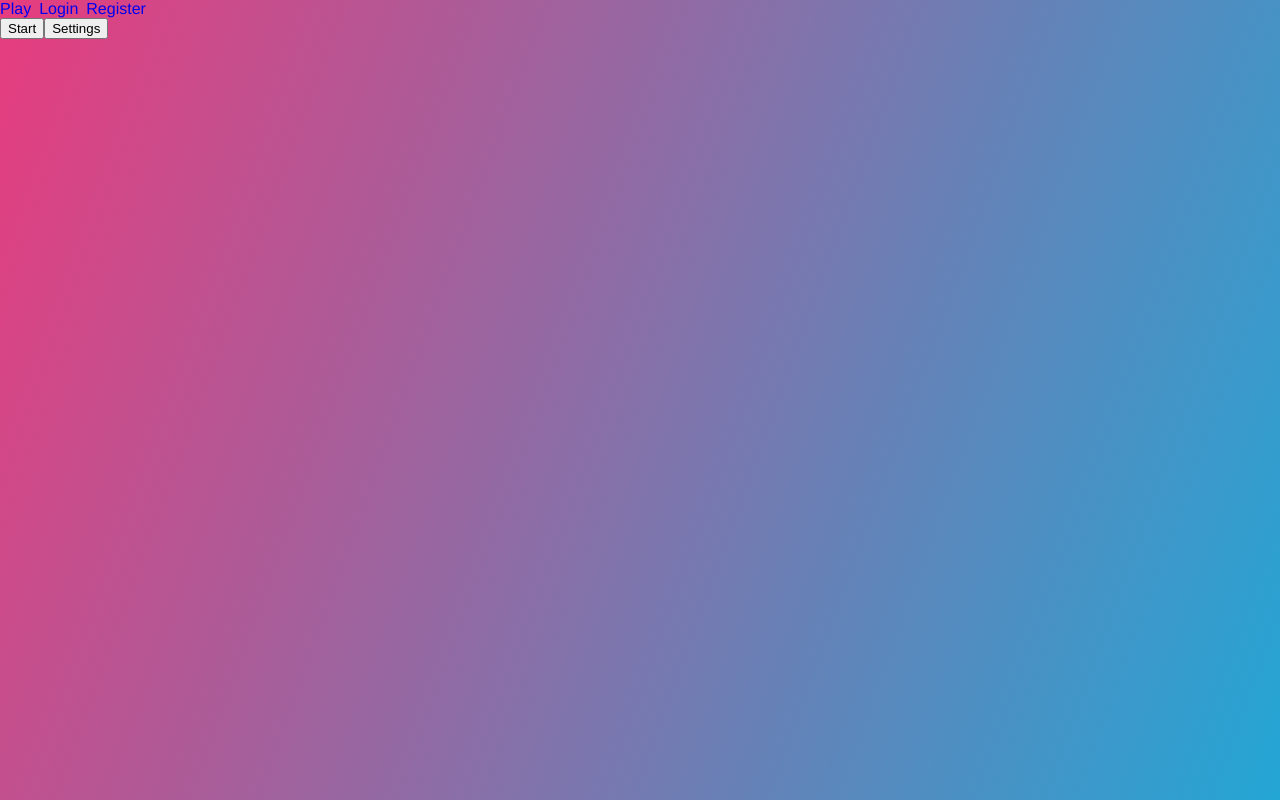
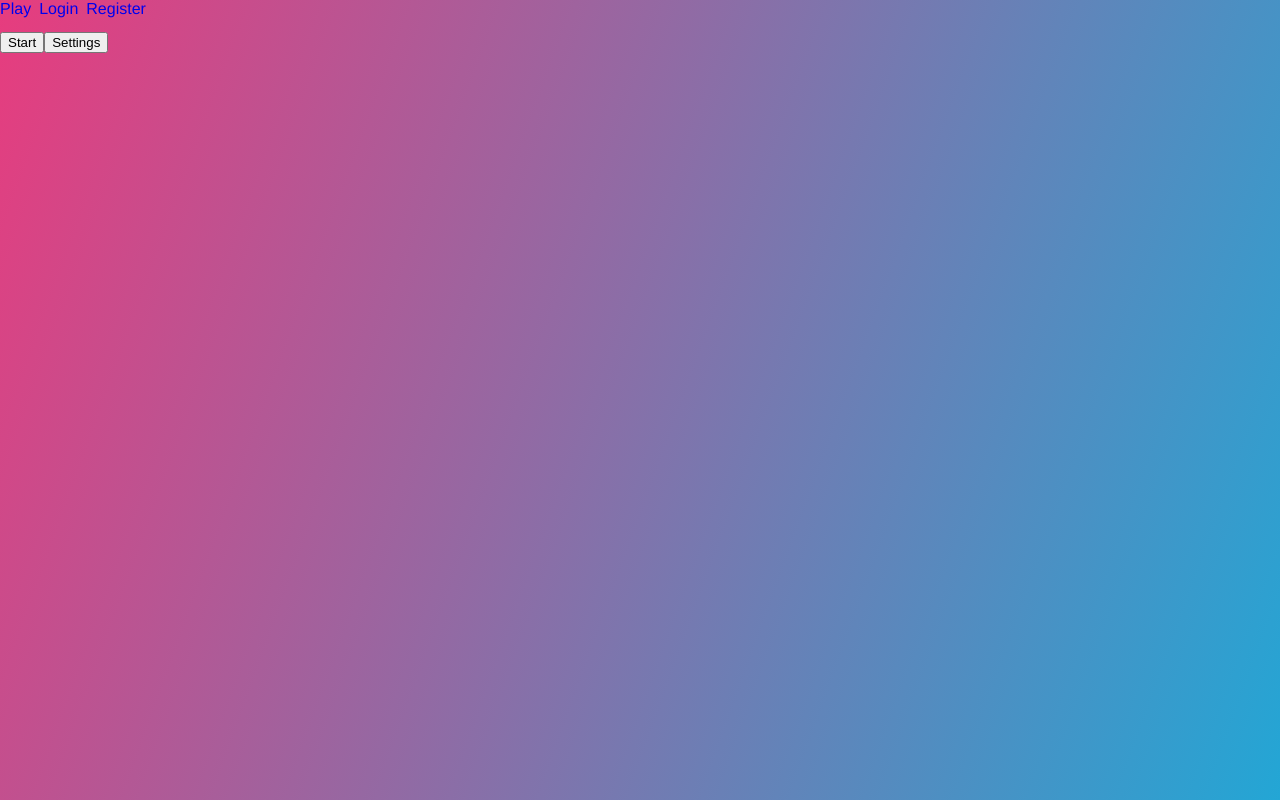
Before and after one commit to michaelgreenl/reaction-client, a Vue app: page /game in a window 1280 px wide. Built offline with nearby package versions, Linux system fonts and the light colour scheme; no server answers.

Commit message:
chore: formatting

```diff
--- a/src/components/Navbar.vue
+++ b/src/components/Navbar.vue
@@ -19,5 +19,6 @@ const authStore = useAuthStore();
 nav {
     display: flex;
     gap: $size-2;
+    height: 2em;
 }
 </style>
```
